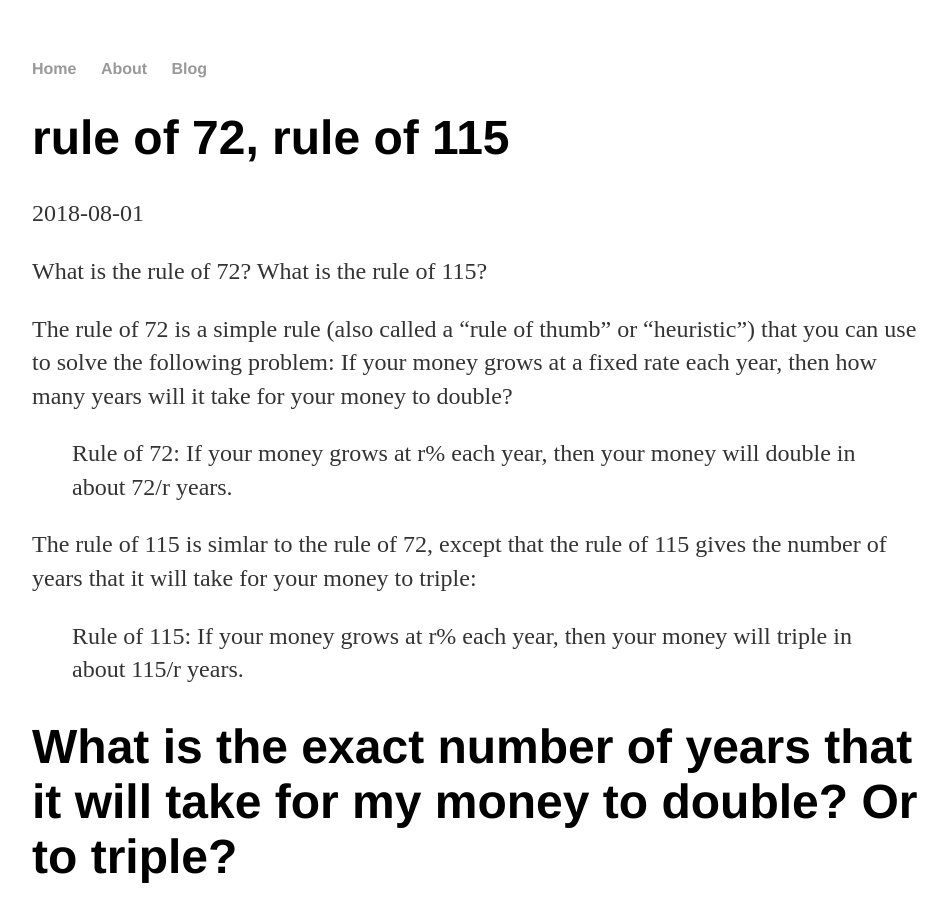
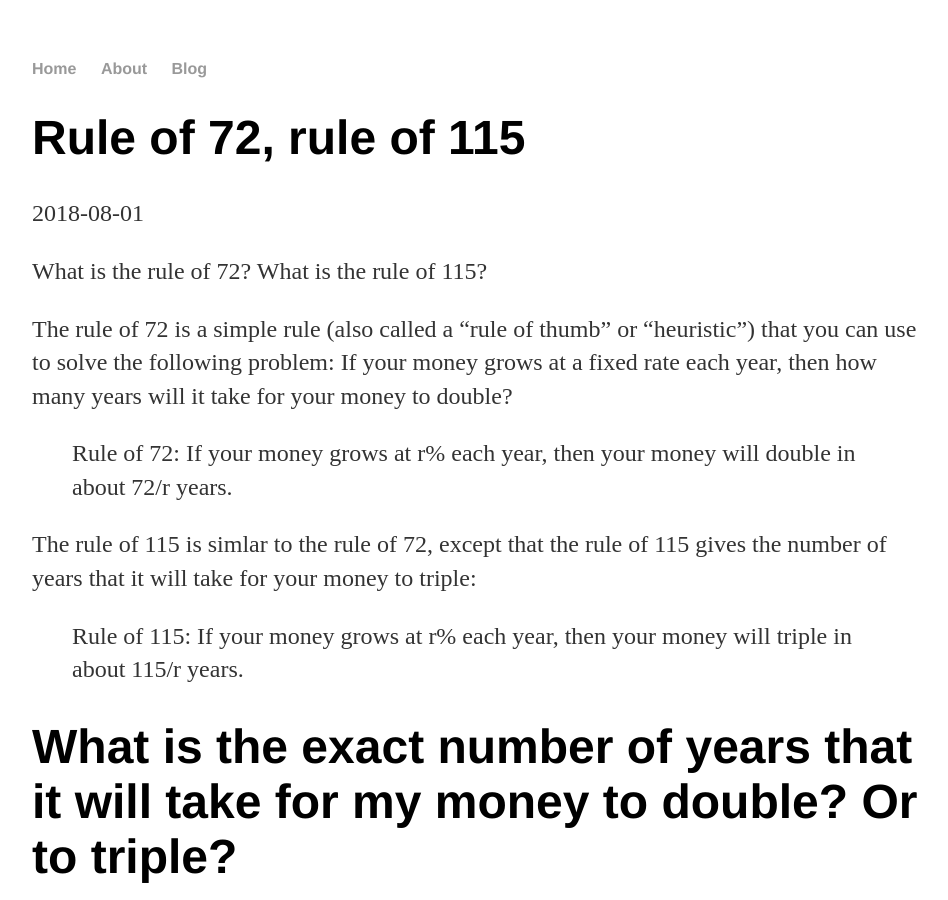
Before and after one commit to chopdicemince/chopdicemince.github.io, a Jekyll site: the page built from _posts/2018-08-01-rule-of-72-rule-of-115.md, in a window 1280 px wide and 900 px high. Shown: the whole window, without its empty margins (160-1108 px from the left). Built offline with Jekyll 4.4.1, drawn with Linux system fonts in a browser that asks for light colours.

```diff
--- a/_posts/2018-08-01-rule-of-72-rule-of-115.md
+++ b/_posts/2018-08-01-rule-of-72-rule-of-115.md
@@ -1,6 +1,6 @@
 ---
 layout: post
-title: rule of 72, rule of 115
+title: Rule of 72, rule of 115
 date: 2018-08-01
 ---
 
```
